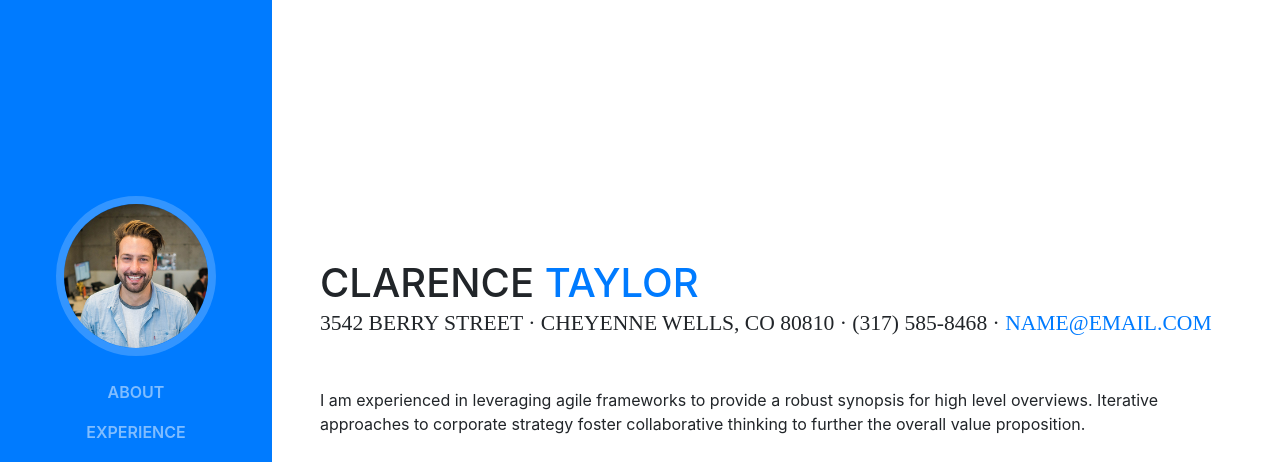
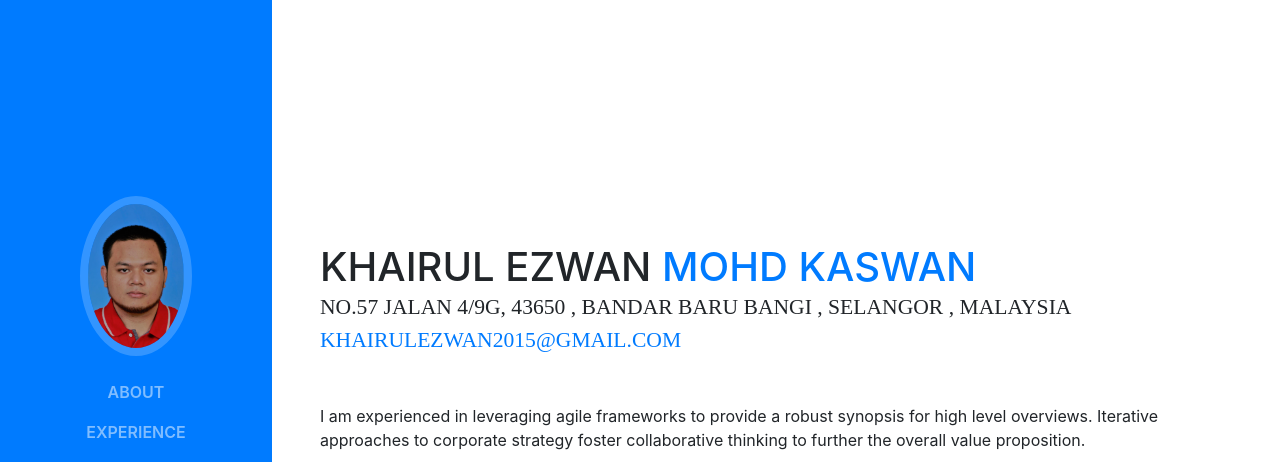
Before and after one commit to khairulezwan/khairulezwanresume.github.io, a website with bundled scripts: page index.html in a window 1280 px wide. Shown: the top 462 px of the page. Built offline with nearby package versions, Linux system fonts and the light colour scheme; a web font is replaced by a local one.

Commit message:
second comit

```diff
--- a/index.html
+++ b/index.html
@@ -8,7 +8,7 @@
     <meta name="description" content="">
     <meta name="author" content="">
 
-    <title>Resume - Start Bootstrap Theme</title>
+    <title>My Resume - Khairul Ezwan</title>
 
     <!-- Bootstrap core CSS -->
     <link href="vendor/bootstrap/css/bootstrap.min.css" rel="stylesheet">
@@ -31,7 +31,7 @@
       <a class="navbar-brand js-scroll-trigger" href="#page-top">
         <span class="d-block d-lg-none">Start Bootstrap</span>
         <span class="d-none d-lg-block">
-          <img class="img-fluid img-profile rounded-circle mx-auto mb-2" src="img/profile.jpg" alt="">
+          <img class="img-fluid img-profile rounded-circle mx-auto mb-2" src="img/abang.jpg" alt="">
         </span>
       </a>
       <button class="navbar-toggler" type="button" data-toggle="collapse" data-target="#navbarSupportedContent" aria-controls="navbarSupportedContent" aria-expanded="false" aria-label="Toggle navigation">
@@ -65,11 +65,11 @@
 
       <section class="resume-section p-3 p-lg-5 d-flex d-column" id="about">
         <div class="my-auto">
-          <h1 class="mb-0">Clarence
-            <span class="text-primary">Taylor</span>
+          <h1 class="mb-0">Khairul Ezwan
+            <span class="text-primary">Mohd Kaswan</span>
           </h1>
-          <div class="subheading mb-5">3542 Berry Street · Cheyenne Wells, CO 80810 · (317) 585-8468 ·
-            <a href="mailto:name@email.com">name@email.com</a>
+          <div class="subheading mb-5">No.57 Jalan 4/9G, 43650 , Bandar Baru Bangi , Selangor , Malaysia <br>
+            <a href="mailto:name@email.com">khairulezwan2015@gmail.com</a>
           </div>
           <p class="mb-5">I am experienced in leveraging agile frameworks to provide a robust synopsis for high level overviews. Iterative approaches to corporate strategy foster collaborative thinking to further the overall value proposition.</p>
           <ul class="list-inline list-social-icons mb-0">
```
Also changed, not shown: img/abang.jpg (added).
